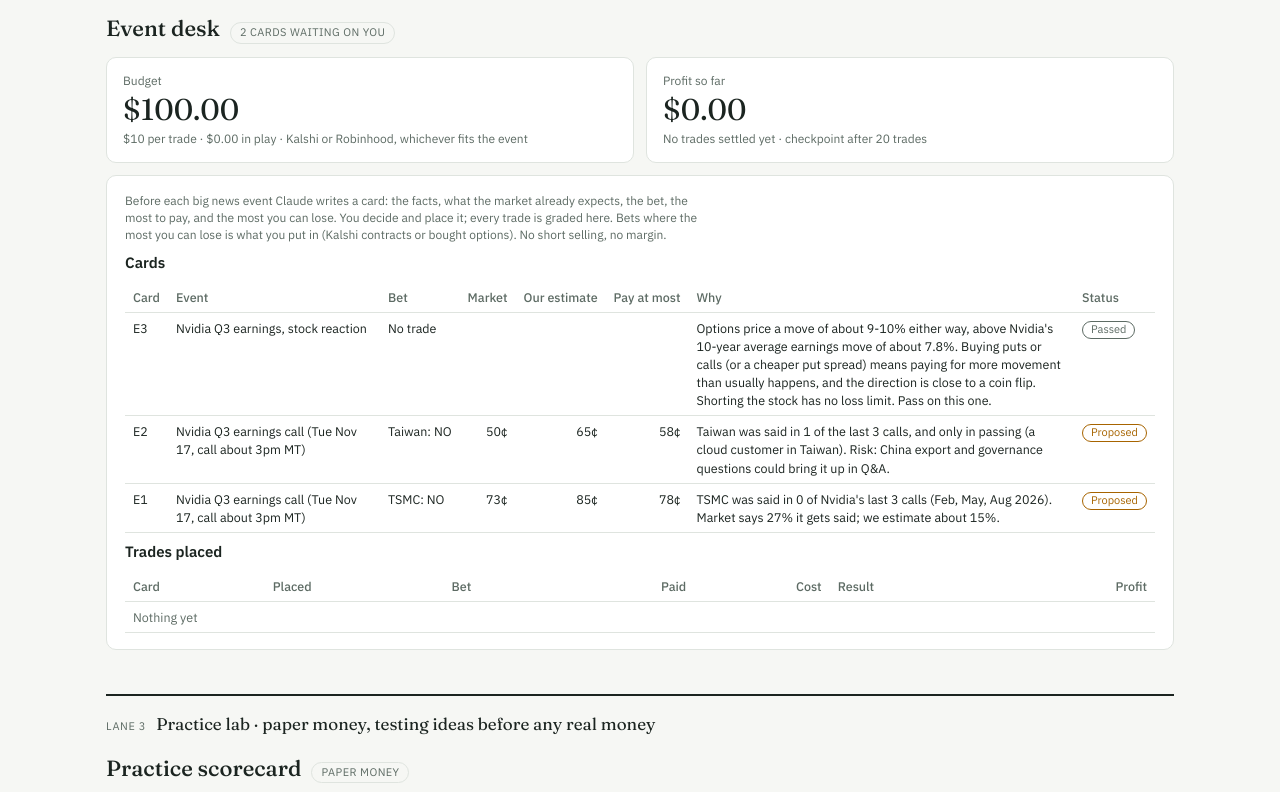
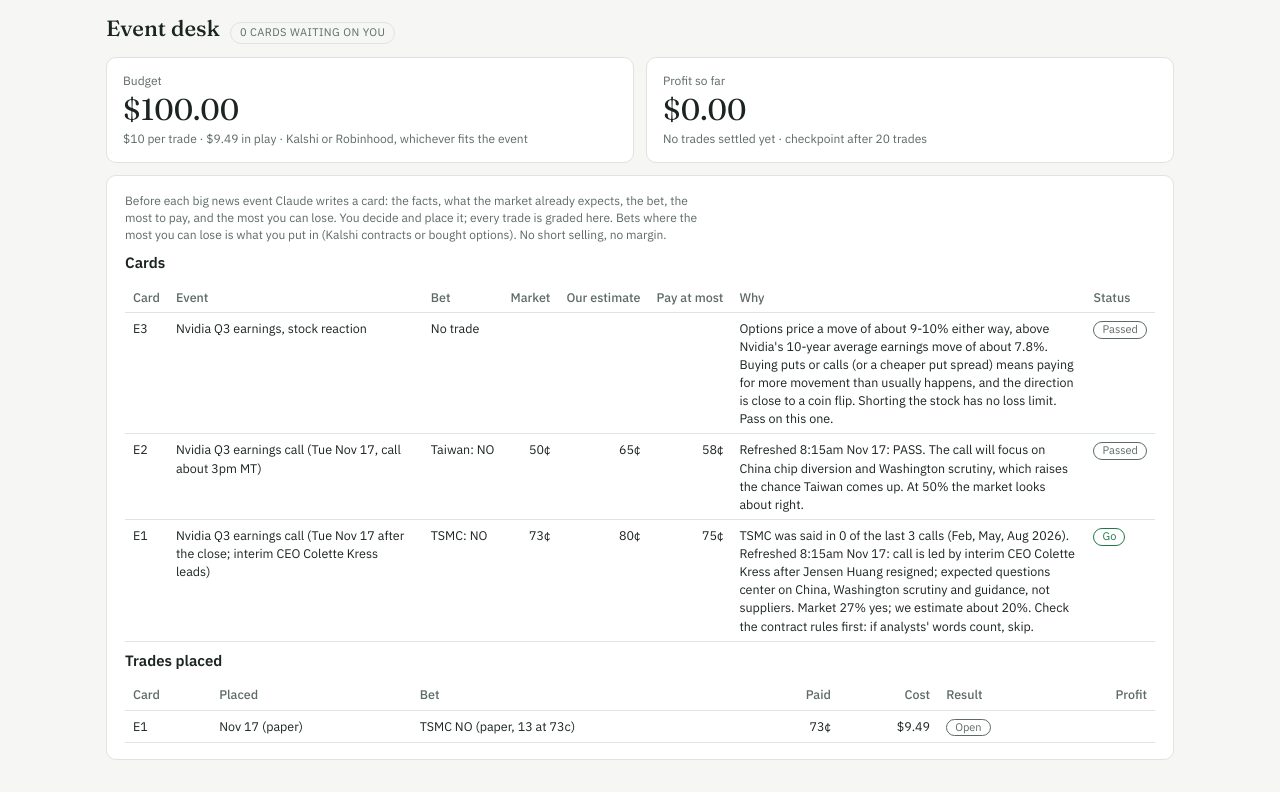
Before and after one commit to ironringauto/kalshi-tracker, a plain HTML site: page index.html in a window 1280 px wide. Shown: the part 1808-2600 px from the top of the page. Drawn offline with nearby package versions, Linux system fonts and the light colour scheme.

Commit message:
Event desk: refresh Nvidia cards (E1 go at 75c max, E2 pass); log E1 as a paper trade
Co-Authored-By: Claude Opus 5.5 <noreply@anthropic.com>
Claude-Session: https://claude.ai/code/session_017wK9mWvSie2tDgG1K9J6y5

```diff
--- a/inbox/event_desk.json
+++ b/inbox/event_desk.json
@@ -10,17 +10,17 @@
   {
    "id": "E1",
    "made": "2026-11-16",
-   "event": "Nvidia Q3 earnings call (Tue Nov 17, call about 3pm MT)",
+   "event": "Nvidia Q3 earnings call (Tue Nov 17 after the close; interim CEO Colette Kress leads)",
    "market": "Kalshi: What will NVIDIA say during their next earnings call? (KXEARNINGSMENTIONNVDA)",
    "idea": "TSMC: NO",
    "side": "no",
    "market_price": 0.73,
-   "our_price": 0.85,
-   "max_price": 0.78,
+   "our_price": 0.8,
+   "max_price": 0.75,
    "stake": 10,
    "confidence": "med",
-   "reason": "TSMC was said in 0 of Nvidia's last 3 calls (Feb, May, Aug 2026). Market says 27% it gets said; we estimate about 15%.",
-   "status": "Proposed"
+   "reason": "TSMC was said in 0 of the last 3 calls (Feb, May, Aug 2026). Refreshed 8:15am Nov 17: call is led by interim CEO Colette Kress after Jensen Huang resigned; expected questions center on China, Washington scrutiny and guidance, not suppliers. Market 27% yes; we estimate about 20%. Check the contract rules first: if analysts' words count, skip.",
+   "status": "Go"
   },
   {
    "id": "E2",
@@ -34,8 +34,8 @@
    "max_price": 0.58,
    "stake": 10,
    "confidence": "low",
-   "reason": "Taiwan was said in 1 of the last 3 calls, and only in passing (a cloud customer in Taiwan). Risk: China export and governance questions could bring it up in Q&A.",
-   "status": "Proposed"
+   "reason": "Refreshed 8:15am Nov 17: PASS. The call will focus on China chip diversion and Washington scrutiny, which raises the chance Taiwan comes up. At 50% the market looks about right.",
+   "status": "Passed"
   },
   {
    "id": "E3",
@@ -53,5 +53,15 @@
    "status": "Passed"
   }
  ],
- "trades": []
+ "trades": [
+  {
+   "card": "E1",
+   "placed": "Nov 17 (paper)",
+   "bet": "TSMC NO (paper, 13 at 73c)",
+   "paid": 0.73,
+   "cost": 9.49,
+   "result": "Open",
+   "pnl": ""
+  }
+ ]
 }
--- a/index.html
+++ b/index.html
@@ -404,7 +404,7 @@ footer{color:var(--muted);font-size:12px}
     const c2 = (v) => v === '' || v === undefined ? '' : Math.round(N(v) * 100) + '\u00a2';
     fill('ed-cards', (E.cards || []).slice().reverse(), (tr, c) => {
       cell(tr, c.id, 'nw'); cell(tr, c.event); cell(tr, c.idea, 'nw'); cell(tr, c2(c.market_price), 'n'); cell(tr, c2(c.our_price), 'n'); cell(tr, c2(c.max_price), 'n');
-      cell(tr, c.reason, 'long'); pill(tr, c.status, c.status === 'Placed' ? 'won' : c.status === 'Passed' ? 'open' : 'warnp');
+      cell(tr, c.reason, 'long'); pill(tr, c.status, (c.status === 'Placed' || c.status === 'Go') ? 'won' : c.status === 'Passed' ? 'open' : 'warnp');
     });
     fill('ed-trades', T.slice().reverse(), (tr, t) => {
       cell(tr, t.card, 'nw'); cell(tr, t.placed, 'nw'); cell(tr, t.bet, 'nw'); cell(tr, c2(t.paid), 'n'); cell(tr, money(N(t.cost)), 'n');
```
